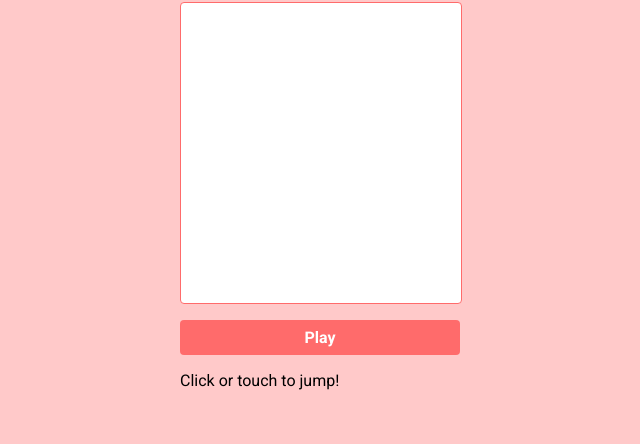
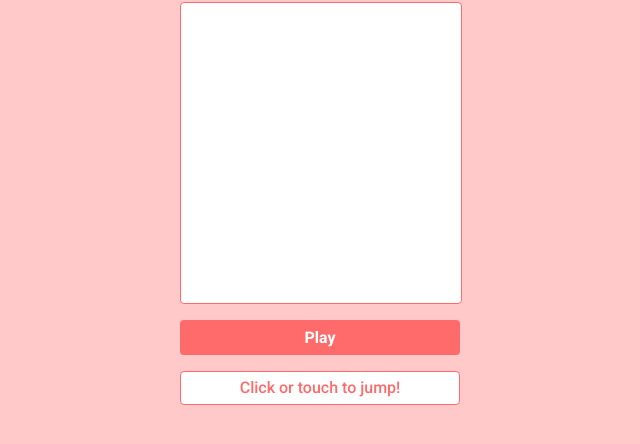
Before and after one commit to wendell-kenneddy/flappy, a website built with Vite: page index.html in a window 1280 px wide. Shown: the part 68-512 px from the top of the page, without its empty margins (320-960 px from the left). Built offline with nearby package versions, Linux system fonts and the light colour scheme.

Commit message:
feat(styles): update main styles

```diff
--- a/src/styles/main.css
+++ b/src/styles/main.css
@@ -64,3 +64,13 @@ button:focus {
   outline-width: 2px;
   outline-offset: 2px;
 }
+
+p {
+  background: #fff;
+  border: 1px solid var(--red-500);
+  border-radius: 4px;
+  padding: 0.4rem;
+  text-align: center;
+  font-weight: 500;
+  color: var(--red-500);
+}
```
